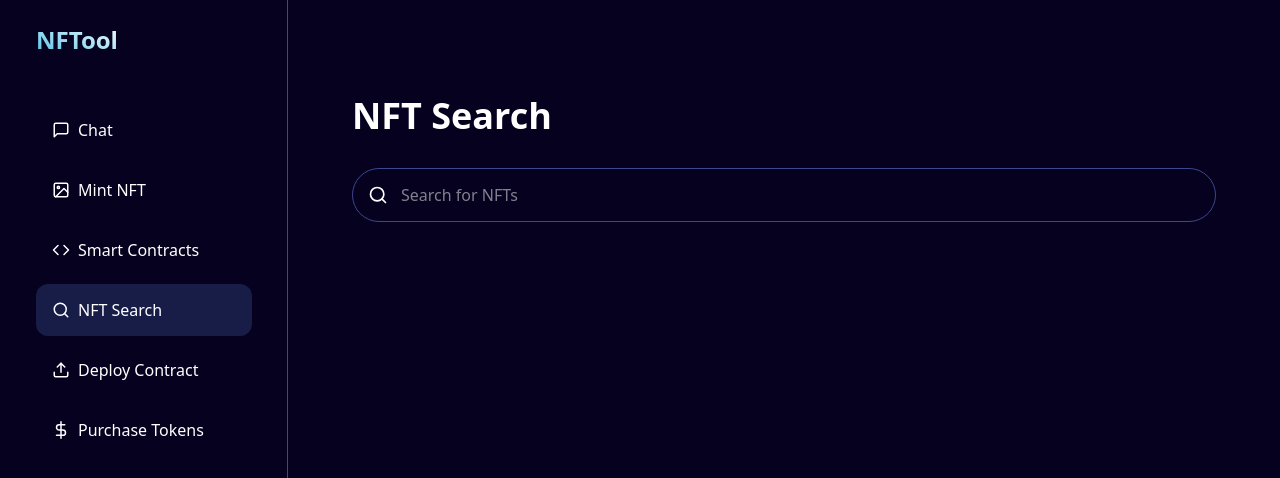
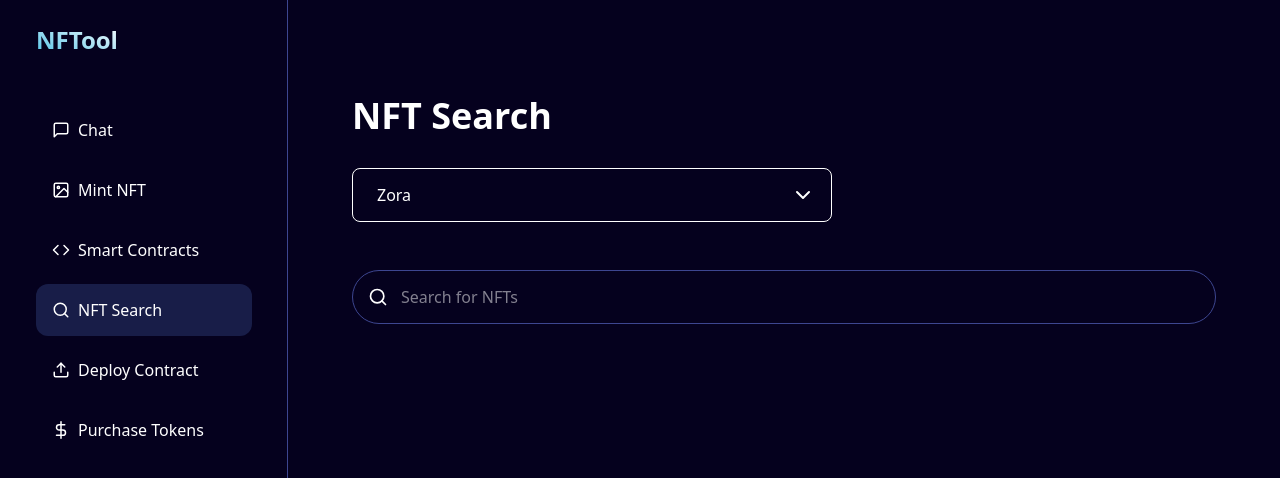
Before and after one commit to Bobliuuu/NFTool, a Next.js app: page /nft-search in a window 1280 px wide. Shown: the top 478 px of the page. Built offline with nearby package versions, Linux system fonts and the light colour scheme.

Commit message:
add dropdown in nft search

```diff
--- a/components/UI/Dropdown.tsx
+++ b/components/UI/Dropdown.tsx
@@ -74,7 +74,7 @@ export default function Dropdown({
               } as React.ChangeEvent<HTMLSelectElement>);
               setIsOpen(false);
             }}
-            className={`transition-300 cursor-pointer rounded-sm px-3 py-3.5 hover:bg-white xl:px-4 xl:py-4 text-white`}
+            className={`transition-300 cursor-pointer rounded-sm px-3 py-3.5 xl:px-4 xl:py-4 text-white`}
             key={`option-${i}`}
           >
             {option}
--- a/pages/nft-search.tsx
+++ b/pages/nft-search.tsx
@@ -4,6 +4,7 @@ import { debounce } from 'lodash';
 import SearchBar from '../components/UI/SearchBar';
 import LoadingSpinner from '../components/UI/LoadingSpinner';
 import Button from '../components/UI/Button';
+import Dropdown from '../components/UI/Dropdown';
 
 type Entity = {
   name: string;
@@ -37,6 +38,7 @@ type SearchResult = {
 
 export default function NFTSearch() {
   const [search, setSearch] = useState('');
+  const [searchType, setSearchType] = useState('Zora');
   const [loading, setLoading] = useState(false);
   const [searchResults, setSearchResults] = useState<SearchResult[]>([]);
 
@@ -87,6 +89,15 @@ export default function NFTSearch() {
   return (
     <section className='px-16 pt-24'>
       <h1 className='text-white font-bold text-4xl mb-8'>NFT Search</h1>
+      <Dropdown
+        id='nft-search'
+        name='nft-search'
+        options={['Zora', 'Covalent', 'The Graph']}
+        value={searchType}
+        placeholder='Search type'
+        onChange={(e) => setSearchType(e.target.value)}
+        classes='mb-12 max-w-[480px] relative z-50'
+      />
       <SearchBar
         value={search}
         onChange={(e) => setSearch(e.target.value)}
```
